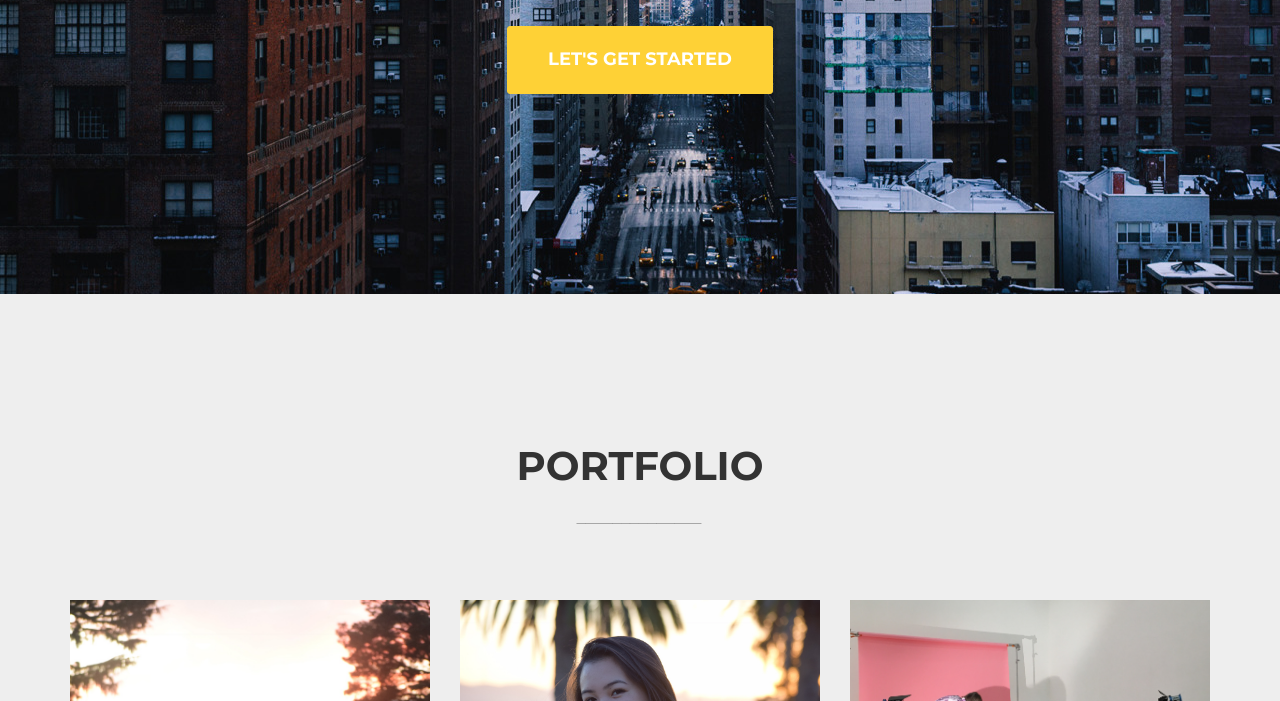
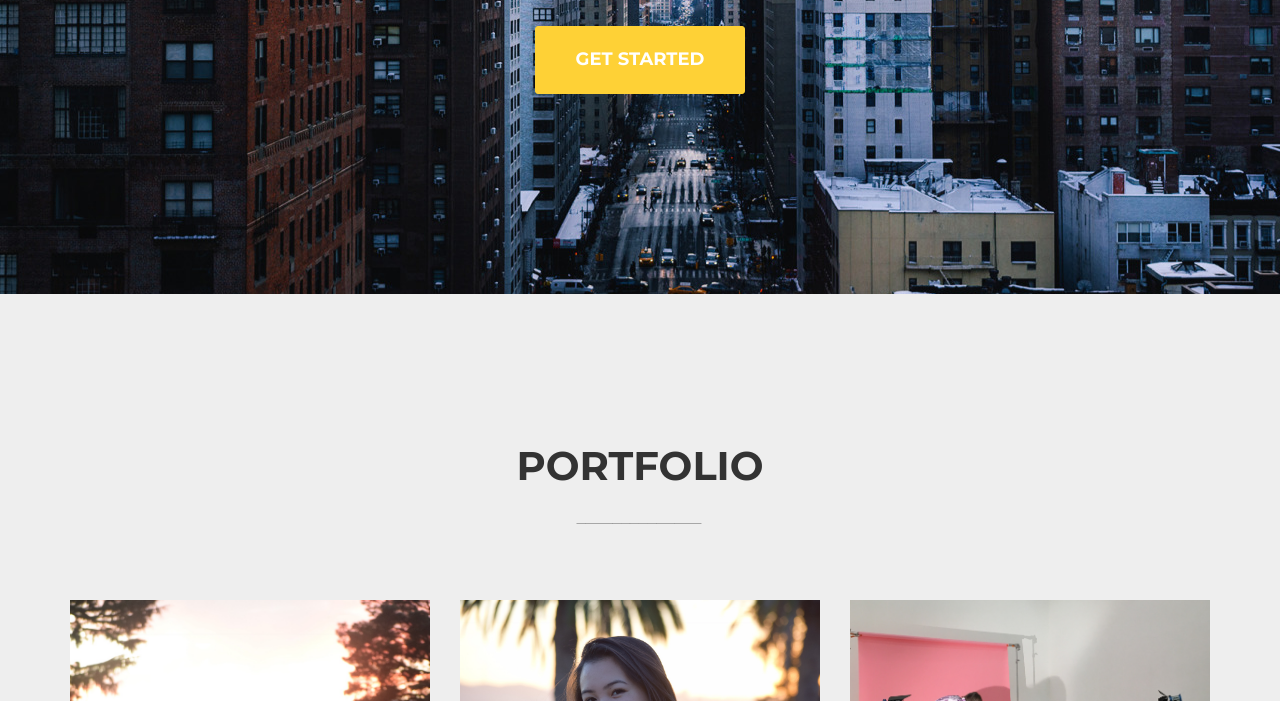
Before and after one commit to Shannony/Agency, a website: page index.html in a window 1280 px wide. Shown: the part 399-1100 px from the top of the page. Drawn offline with nearby package versions, Linux system fonts and the light colour scheme; a web font is replaced by a local one.

Commit message:
button text

```diff
--- a/index.html
+++ b/index.html
@@ -81,7 +81,7 @@
             <div class="intro-text">
             <div class="intro-heading">It's Nice To Meet You</div>
                <!-- <div class="intro-lead-in"> dive on in</div> -->
-                 <a href="#portfolio" class="page-scroll btn btn-xl" role="button" > Let's Get Started</a>
+                 <a href="#portfolio" class="page-scroll btn btn-xl" role="button" > Get Started</a>
               <!--  <a href="#services" class="btn btn-primary btn-lg active" role="button" aria-pressed="true">Primary link</a>
                 <a href="#" class="btn btn-secondary btn-lg active" role="button" aria-pressed="true">Link</a>
                 <a href="#" class="btn btn-secondary btn-lg active" role="button" aria-pressed="true">Link</a>
```
